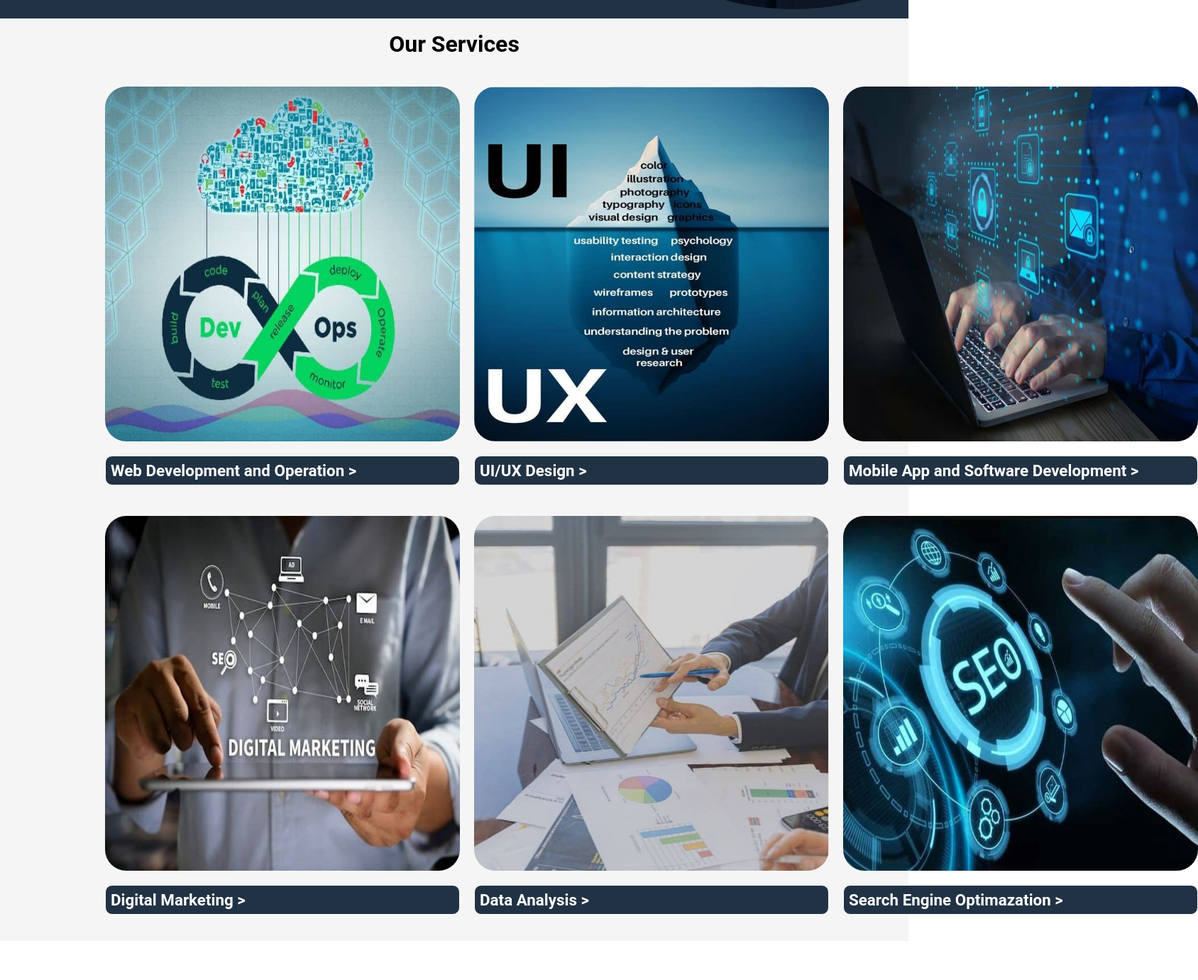
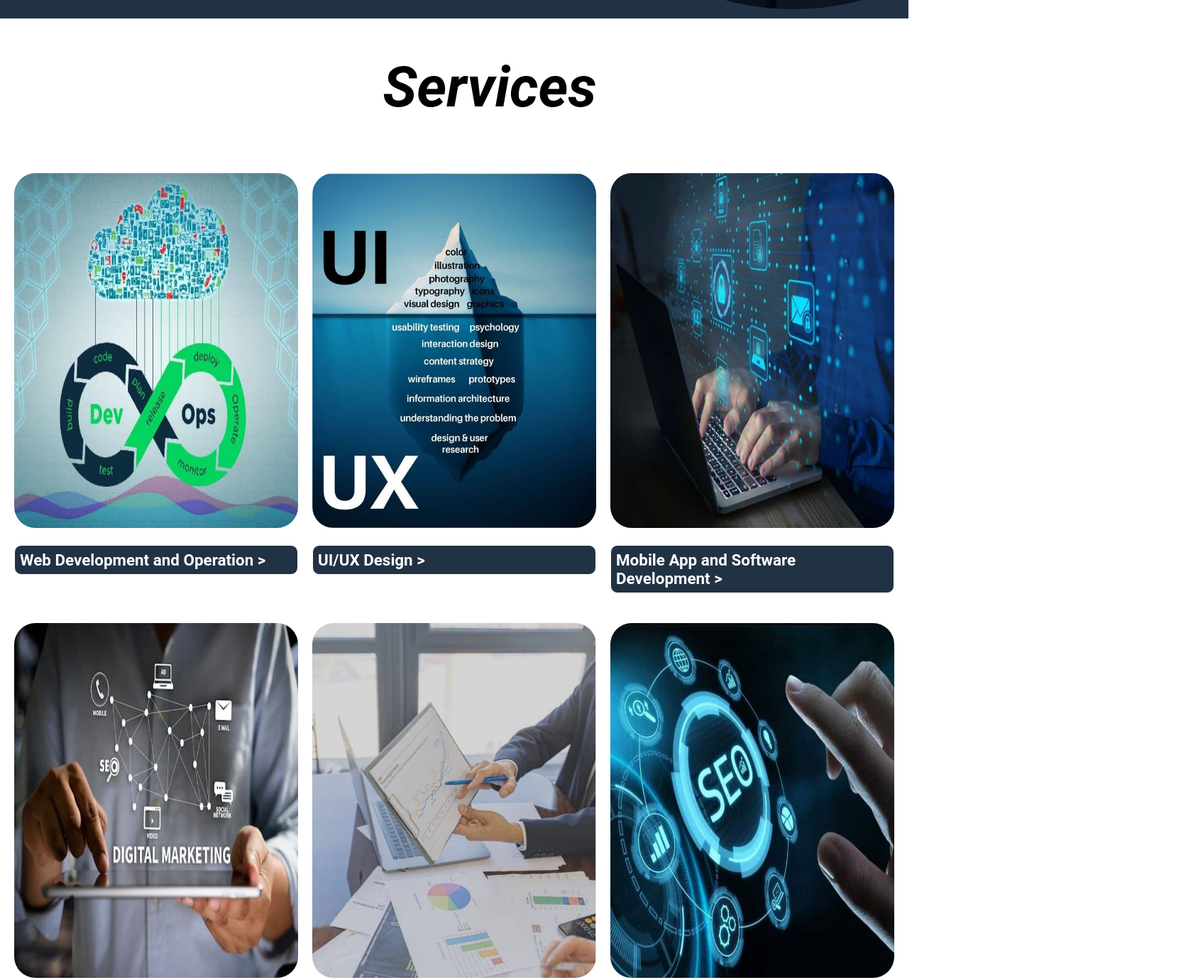
Before and after one commit to karem1035/Nile-Agency, a plain HTML site: page web_static/Homepage.html in a window 1280 px wide. Shown: the part 840-2221 px from the top of the page at 71% size, 1688 px wide, since content can reach past the window. Before the commit the page ends 2171 px from the top, so only its background shows below. Drawn offline with Linux system fonts and the light colour scheme.

Commit message:
grid finished

```diff
--- a/web_static/Homepage.html
+++ b/web_static/Homepage.html
@@ -32,7 +32,7 @@
         <img src="./images/headline.jpeg" alt="headline">
     </div>
     <div class="services">
-        <h1>Our <span>Services</span></h1>
+        <h1><span>Services</span></h1>
         <div class="service_card">
             <div class="devops">
                 <img src="./images/devops.jpeg" alt="Development">
--- a/web_static/style/homepage.css
+++ b/web_static/style/homepage.css
@@ -109,25 +109,28 @@ header .cont_btn button{
 .services{
     display: flex;
     flex-direction: column;
-    justify-content: center;
-    align-items: center;
     width: 100%;
     height: 1300px;
-    background-color: #f5f5f5;
+    background-color: #ffffff;
+}
+.services h1{
+    display: flex;
+    font-weight: bolder;
+    font-style: italic;
+    justify-content: center;
+
+    font-size: 5em;
+    margin-top: 50px;
+    margin-left: 100px;
 }
 .services .service_card{
     display: grid;
     grid-template-columns: repeat(3, 1fr);
     gap: 20px;
-    width: 80%;
-    max-width: 1200px;
+    width: 100%;
+    max-width: 100%;
     padding: 20px;
     box-sizing: border-box;
-}
-.services .service_card .devops{
-    display: flex;
-    flex-direction: column;
-    /* width: 500px; */
 }
 .services .service_card .devops img{
     width: 100%;
@@ -143,13 +146,8 @@ header .cont_btn button{
     background-color: rgba(33, 50, 68, 1);
     padding: 7px;
 }
-.services .service_card .ui_ux{
-    display: flex;
-    flex-direction: column;
-    /* width: 25%; */
-}
 .services .service_card .ui_ux img{
-    width: 500px;
+    width: 100%;
     height: 500px;
     border-radius: 30px;
 
@@ -163,13 +161,8 @@ header .cont_btn button{
     background-color: rgba(33, 50, 68, 1);
     padding: 7px;
 }
-.services .service_card .appdev{
-    display: flex;
-    flex-direction: column;
-    /* width: 25%; */
-}
 .services .service_card .appdev img{
-    width: 500px;
+    width: 100%;
     height: 500px;
     border-radius: 30px;
 }
@@ -182,13 +175,8 @@ header .cont_btn button{
     background-color: rgba(33, 50, 68, 1);
     padding: 7px;
 }
-.services .service_card .digitalM{
-    display: flex;
-    flex-direction: column;
-    /* width: 25%; */
-}
 .services .service_card .digitalM img{
-    width: 500px;
+    width: 100%;
     height: 500px;
     border-radius: 30px;
 }
@@ -201,13 +189,9 @@ header .cont_btn button{
     background-color: rgba(33, 50, 68, 1);
     padding: 7px;
 }
-.services .service_card .Data_Analysis{
-    display: flex;
-    flex-direction: column;
-    /* width: 25%; */
-}
+
 .services .service_card .Data_Analysis img{
-    width: 500px;
+    width: 100%;
     height: 500px;
     border-radius: 30px;
 }
@@ -220,13 +204,8 @@ header .cont_btn button{
     background-color: rgba(33, 50, 68, 1);
     padding: 7px;
 }
-.services .service_card .seo{
-    display: flex;
-    flex-direction: column;
-    /* width: 25%; */
-}
 .services .service_card .seo img{
-    width: 500px;
+    width: 100%;
     height: 500px;
     border-radius: 30px;
 }
```
